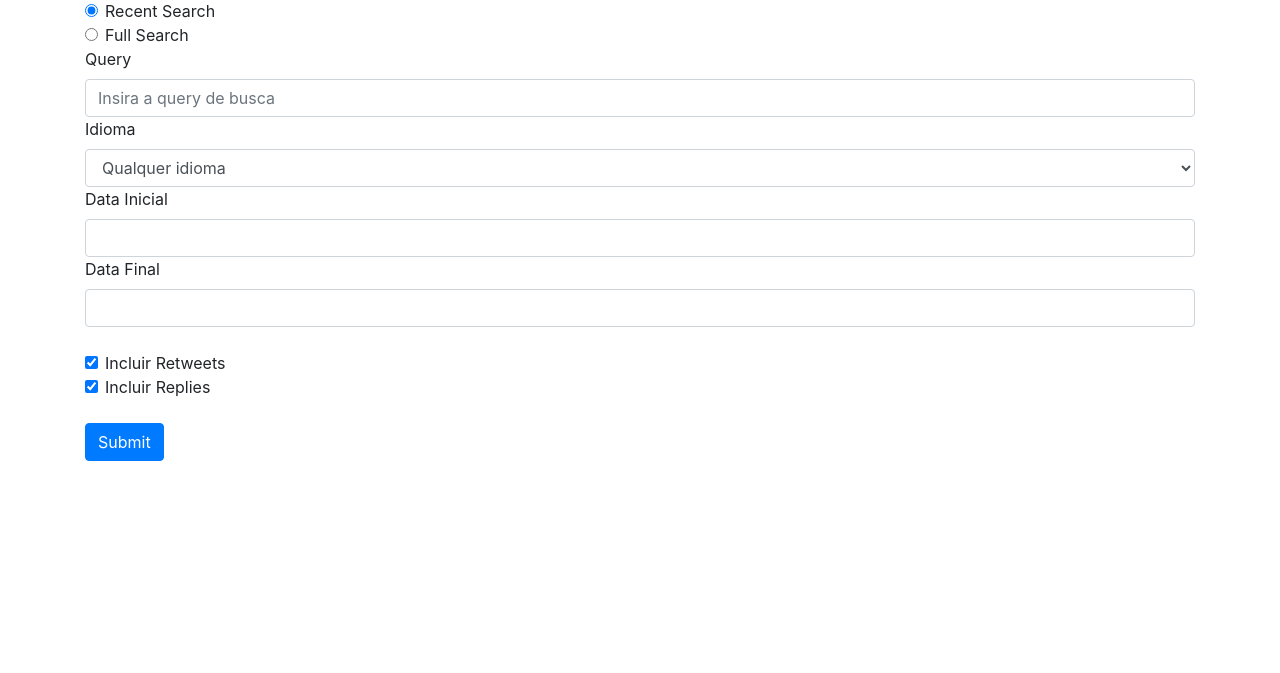
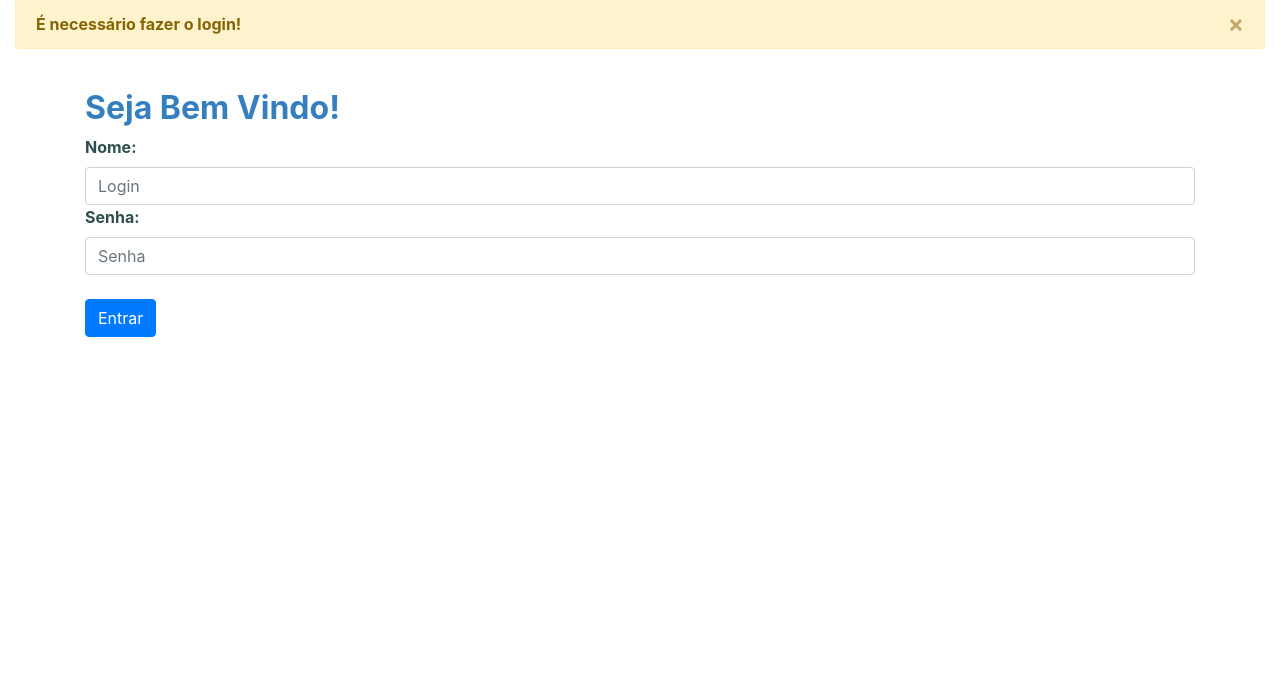
Before and after one commit to FlavioTomeOrbitDS/flask-gcloud, a Flask app: page / in a window 1280 px wide. Shown: the part 127-800 px from the top of the page. Run offline with Flask 2, Linux system fonts and the light colour scheme; some libraries are stand-ins or nearby versions; grey boxes are pictures that could not be loaded.

Commit message:
Login page

```diff
--- a/main.py
+++ b/main.py
@@ -1,120 +1,155 @@
-from flask import Flask, render_template, request, Response, flash
+from flask import Flask, render_template, request, Response, flash, redirect, url_for, session
 from io import BytesIO
 from scripts import *
 
 app = Flask(__name__)
 
-app.secret_key = "super secret key"
+app.secret_key = "myscrtky"
+
+user = {"username": "orbit", "password":"xyz"}
 
 #-------------------------------------- TWEETS COUNT -------------------------------------------
 @app.route("/tweetscount", methods=['GET', 'POST'])
 def tweetscount():
-    if request.method == "GET":
-        return render_template('tweetscount.html')
+    if('user' in session and session['user'] == user['username']):
+        if request.method == "GET":
+            return render_template('tweetscount.html')
+        else:
+            # gets the query params
+            q = request.form["query"]
+
+            filename = q+"-"+str(datetime.now())
+
+            # remove retweets
+            include_retweets = request.form.get("retweets_chk")
+            if include_retweets != '1':
+                q = q + " -is:retweet"
+            # remove replies
+            include_replies = request.form.get("replies_chk")
+            if include_replies != '1':
+                q = q + " -is:reply"
+
+            lang = request.form['idioma']
+
+            # get dates
+            dt1 = request.form['datepicker']
+            dt2 = request.form['datepicker2']
+
+            # gets the value from checkbox
+            chk = request.form.getlist('chkbox')
+
+            currentDate = datetime.now()
+
+            #if value == 0, then do the recent search
+            if chk[0] == '1':
+                fromDate, toDate = formatDates(dt1,dt2,'recent')
+                # Dates vefification
+                if getDaysBetweenDates(dt1, currentDate.strftime("%d/%m/%Y")) > 7:
+                    flash('Atenção! A opção "Recent Search" somente busca tweets dos últimos 7 dias! Verifique a Data Inicial! ')
+                    return render_template('index.html')
+                elif dt2 > currentDate.strftime("%d/%m/%Y"):
+                    flash('Atenção! A o parâmetro Data Final é maior que a Data Atual.')
+                    return render_template('index.html')
+                df_output = getTweetsRecentCount(q, lang, fromDate, toDate)
+            else:
+            # full search
+                fromDate, toDate = formatDates(dt1,dt2,'full')
+
+                if dt2 > currentDate.strftime("%d/%m/%Y"):
+                    flash('Atenção! A o parâmetro Data Final é maior que a Data Atual.')
+
+                df_output = getTweetsCount(q,lang, fromDate, toDate)
+
+            return exportexcelfile(df_output,filename)
     else:
-        # gets the query params
-        q = request.form["query"]
-
-        filename = q+"-"+str(datetime.now())
-
-        # remove retweets
-        include_retweets = request.form.get("retweets_chk")
-        if include_retweets != '1':
-            q = q + " -is:retweet"
-        # remove replies
-        include_replies = request.form.get("replies_chk")
-        if include_replies != '1':
-            q = q + " -is:reply"
-
-        lang = request.form['idioma']
-
-        # get dates
-        dt1 = request.form['datepicker']
-        dt2 = request.form['datepicker2']
-
-        # gets the value from checkbox
-        chk = request.form.getlist('chkbox')
-
-        currentDate = datetime.now()
-
-        #if value == 0, then do the recent search
-        if chk[0] == '1':
-            fromDate, toDate = formatDates(dt1,dt2,'recent')
-            # Dates vefification
-            if getDaysBetweenDates(dt1, currentDate.strftime("%d/%m/%Y")) > 7:
-                flash('Atenção! A opção "Recent Search" somente busca tweets dos últimos 7 dias! Verifique a Data Inicial! ')
-                return render_template('index.html')
-            elif dt2 > currentDate.strftime("%d/%m/%Y"):
-                flash('Atenção! A o parâmetro Data Final é maior que a Data Atual.')
-                return render_template('index.html')
-            df_output = getTweetsRecentCount(q, lang, fromDate, toDate)
-        else:
-        # full search
-            fromDate, toDate = formatDates(dt1,dt2,'full')
-
-            if dt2 > currentDate.strftime("%d/%m/%Y"):
-                flash('Atenção! A o parâmetro Data Final é maior que a Data Atual.')
-
-            df_output = getTweetsCount(q,lang, fromDate, toDate)
-
-        return exportexcelfile(df_output,filename)
+        # user not logged
+        flash('É necessário fazer o login!')
+        return render_template('login.html')
 
 #-------------------------------------- TWEETS SEARCH -------------------------------------------
 @app.route("/", methods=['GET', 'POST'])
 def index():
-    if request.method == "GET":
-        return render_template('index.html')
+    # login
+    if('user' in session and session['user'] == user['username']):
+        if request.method == "GET":
+            return render_template('index.html')
+        else:
+
+            # get the query params
+            q = request.form["query"]
+            filename = q+"-"+str(datetime.now())
+
+            # verufy if remove retweets is checked
+            include_retweets = request.form.get("retweets_chk")
+            if include_retweets != '1':
+                #include the tag in the query
+                q = q + " -is:retweet"
+            # verufy if remove replies is checked
+            include_replies = request.form.get("replies_chk")
+            if include_replies != '1':
+                #include the tag in the query
+                q = q + " -is:reply"
+
+            lang = request.form['idioma']
+
+            # get dates
+            dt1 = request.form['datepicker']
+            dt2 = request.form['datepicker2']
+
+            # gets the value from checkbox
+            chk = request.form.getlist('chkbox')
+
+            currentDate = datetime.now()
+
+            #if value == 0, then do the recent search
+            if chk[0] == '1':
+                fromDate, toDate = formatDates(dt1,dt2,'recent')
+                # Dates vefification
+                if getDaysBetweenDates(dt1, currentDate.strftime("%d/%m/%Y")) > 7:
+                    flash('Atenção! A opção "Recent Search" somente busca tweets dos últimos 7 dias! Verifique a Data Inicial! ')
+                    return render_template('index.html')
+                elif dt2 > currentDate.strftime("%d/%m/%Y"):
+                    flash('Atenção! A o parâmetro Data Final é maior que a Data Atual.')
+                    return render_template('index.html')
+
+                df_output = getRecentTweets(q, lang,fromDate,toDate)
+            else:
+            # full search
+                fromDate, toDate = formatDates(dt1,dt2,'full')
+
+                if dt2 > currentDate.strftime("%d/%m/%Y"):
+                    flash('Atenção! A o parâmetro Data Final é maior que a Data Atual.')
+                    return render_template('index.html')
+
+                df_output = getTweetsFullArchive(q,lang, fromDate, toDate)
+
+            return exportexcelfile(df_output,filename)
     else:
+        # user not logged
+        flash('É necessário fazer o login!')
+        return render_template('login.html')
 
-        # get the query params
-        q = request.form["query"]
-        filename = q+"-"+str(datetime.now())
 
-        # verufy if remove retweets is checked
-        include_retweets = request.form.get("retweets_chk")
-        if include_retweets != '1':
-            #include the tag in the query
-            q = q + " -is:retweet"
-        # verufy if remove replies is checked
-        include_replies = request.form.get("replies_chk")
-        if include_replies != '1':
-            #include the tag in the query
-            q = q + " -is:reply"
+@app.route("/login", methods = ['POST','GET'])
+def login():
+   session.permanent = False
+   if(request.method == 'POST'):
+        username = request.form.get('username')
+        password = request.form.get('password')
+        if username == user['username'] and password == user['password']:
+            session['user'] = username
+            return redirect('/')
+        else:
+            flash('Login não cadastrado!')
+            return render_template('login.html')
 
-        lang = request.form['idioma']
+   return render_template("login.html")
 
-        # get dates
-        dt1 = request.form['datepicker']
-        dt2 = request.form['datepicker2']
+@app.route("/logout", methods = ['POST','GET'])
+def logout():
+    session.pop('user')
+    return redirect('/login')
 
-        # gets the value from checkbox
-        chk = request.form.getlist('chkbox')
-
-        currentDate = datetime.now()
-
-        #if value == 0, then do the recent search
-        if chk[0] == '1':
-            fromDate, toDate = formatDates(dt1,dt2,'recent')
-            # Dates vefification
-            if getDaysBetweenDates(dt1, currentDate.strftime("%d/%m/%Y")) > 7:
-                flash('Atenção! A opção "Recent Search" somente busca tweets dos últimos 7 dias! Verifique a Data Inicial! ')
-                return render_template('index.html')
-            elif dt2 > currentDate.strftime("%d/%m/%Y"):
-                flash('Atenção! A o parâmetro Data Final é maior que a Data Atual.')
-                return render_template('index.html')
-
-            df_output = getRecentTweets(q, lang,fromDate,toDate)
-        else:
-        # full search
-            fromDate, toDate = formatDates(dt1,dt2,'full')
-
-            if dt2 > currentDate.strftime("%d/%m/%Y"):
-                flash('Atenção! A o parâmetro Data Final é maior que a Data Atual.')
-                return render_template('index.html')
-
-            df_output = getTweetsFullArchive(q,lang, fromDate, toDate)
-
-        return exportexcelfile(df_output,filename)
 
 if __name__ == "__main__":
     app.run(host="127.0.0.1", port=8080, debug=True)
--- a/templates/index.html
+++ b/templates/index.html
@@ -2,20 +2,9 @@
 <html>
   <head>
     <!-- BOOTSTRAP FILES-->
-    <link
-      rel="stylesheet"
-      href="https://cdn.jsdelivr.net/npm/bootstrap@4.3.1/dist/css/bootstrap.min.css"
-      integrity="sha384-ggOyR0iXCbMQv3Xipma34MD+dH/1fQ784/j6cY/iJTQUOhcWr7x9JvoRxT2MZw1T"
-      crossorigin="anonymous"
-    />
     <script
       src="https://code.jquery.com/jquery-3.3.1.js"
       integrity="sha256-2Kok7MbOyxpgUVvAk/HJ2jigOSYS2auK4Pfzbm7uH60="
-      crossorigin="anonymous"
-    ></script>
-    <script
-      src="https://cdn.jsdelivr.net/npm/bootstrap@4.3.1/dist/js/bootstrap.min.js"
-      integrity="sha384-JjSmVgyd0p3pXB1rRibZUAYoIIy6OrQ6VrjIEaFf/nJGzIxFDsf4x0xIM+B07jRM"
       crossorigin="anonymous"
     ></script>
 
@@ -27,6 +16,19 @@
     <script
       src="https://cdn.jsdelivr.net/npm/popper.js@1.14.7/dist/umd/popper.min.js"
       integrity="sha384-UO2eT0CpHqdSJQ6hJty5KVphtPhzWj9WO1clHTMGa3JDZwrnQq4sF86dIHNDz0W1"
+      crossorigin="anonymous"
+    ></script>
+
+    <link
+      rel="stylesheet"
+      href="https://cdn.jsdelivr.net/npm/bootstrap@4.3.1/dist/css/bootstrap.min.css"
+      integrity="sha384-ggOyR0iXCbMQv3Xipma34MD+dH/1fQ784/j6cY/iJTQUOhcWr7x9JvoRxT2MZw1T"
+      crossorigin="anonymous"
+    />
+
+    <script
+      src="https://cdn.jsdelivr.net/npm/bootstrap@4.3.1/dist/js/bootstrap.min.js"
+      integrity="sha384-JjSmVgyd0p3pXB1rRibZUAYoIIy6OrQ6VrjIEaFf/nJGzIxFDsf4x0xIM+B07jRM"
       crossorigin="anonymous"
     ></script>
 
@@ -44,51 +46,47 @@
     ></script>
 
     <script>
-      function getElementByXpath(path) {
-        return document.evaluate(
-          path,
-          document,
-          null,
-          XPathResult.FIRST_ORDERED_NODE_TYPE,
-          null
-        ).singleNodeValue;
-      }
-      function checkClick() {
-        chk = document.getElementById("fullCheckBox");
-        if (chk.checked == true) {
-          label = getElementByXpath("/html/body/div/form/div/label[3]");
-          label.style.display = "block";
-          label = getElementByXpath("/html/body/div/form/div/label[4]");
-          label.style.display = "block";
-          document.getElementById("datepicker").style.display = "block";
-          document.getElementById("datepicker2").style.display = "block";
-          document.getElementById("datepicker").required = true;
-          document.getElementById("datepicker2").required = true;
-        } else {
-          label = getElementByXpath("/html/body/div/form/div/label[3]");
-          label.style.display = "none";
-          label = getElementByXpath("/html/body/div/form/div/label[4]");
-          label.style.display = "none";
-          document.getElementById("datepicker").style.display = "none";
-          document.getElementById("datepicker2").style.display = "none";
-          document.getElementById("datepicker").required = false;
-          document.getElementById("datepicker2").required = false;
-        }
-      }
-
       $(function () {
         $("#datepicker").datepicker({ format: "dd/mm/yyyy" });
         $("#datepicker2").datepicker({ format: "dd/mm/yyyy" });
       });
     </script>
+
+    <style>
+      label {
+        font-weight: bold;
+        color:darkslategrey; ;
+      }
+      a {
+        transition: color 0.3s;
+        font-weight: bold;
+      }
+      a:hover {
+        color: #367fbf !important;
+      }
+
+      li {
+        margin-left: 45px;
+      }
+    </style>
   </head>
 
   <title>Orbit Tweets Search</title>
   <body>
     <!--NAV BAR-->
-    <nav class="navbar navbar-expand-lg navbar-dark bg-dark">
+    <nav
+      class="navbar navbar-expand-lg navbar-dark bg-dark"
+      style="background-color: #1d2840 !important"
+    >
       <div class="container-fluid">
-        <a class="navbar-brand" href="#"></a>
+        <a class="navbar-brand" href="/">
+          <img
+            src="https://storage.googleapis.com/orbit-logo/ORBIT%20-%20LOGOTIPO%20-%20HORIZONTAL%205.png"
+            width="auto"
+            height="100"
+            alt=""
+          />
+        </a>
         <button
           class="navbar-toggler"
           type="button"
@@ -100,19 +98,34 @@
         >
           <span class="navbar-toggler-icon"></span>
         </button>
-        <div
-          class="collapse navbar-collapse justify-content-md-center"
-          id="navbarSupportedContent"
-        >
-          <ul class="navbar-nav me-auto mb-2 mb-lg-0">
+        <div class="collapse navbar-collapse" id="navbarNav">
+          <ul class="navbar-nav ml-auto">
             <li class="nav-item">
-              <a class="nav-link active" aria-current="page" href="/"
+              <a
+                class="nav-link active"
+                aria-current="page"
+                href="/"
+                style="font-weight: bold"
                 >Tweets Search</a
               >
             </li>
             <li class="nav-item">
-              <a class="nav-link active" aria-current="page" href="/tweetscount"
+              <a
+                class="nav-link active"
+                aria-current="page"
+                href="/tweetscount"
+                style="font-weight: bold"
                 >Tweets Count</a
+              >
+            </li>
+            <li class="nav-item">
+              <a
+                class="nav-link active"
+
+                aria-current="page"
+                href="/logout"
+                style="font-weight: bold"
+                >Sair</a
               >
             </li>
           </ul>
@@ -136,10 +149,8 @@
 
     <!-------------------------- FORM ------------------------------>
     <div class="container">
-
-
       <br />
-      <h2>Tweets Search</h2>
+      <h2 style="color: #367fbf; font-weight: bold">Tweets Search</h2>
       <form method="post" name="form1">
         <div class="form-group">
           <!-------------------------- checkbox ------------------------------>
@@ -239,7 +250,7 @@
 
           <br />
           <button id="myBtn" type="submit" class="btn btn-primary">
-            Submit
+            Go!
           </button>
         </div>
       </form>
--- /dev/null
+++ b/templates/login.html
@@ -0,0 +1,133 @@
+<!DOCTYPE html>
+<html>
+  <head>
+    <!-- BOOTSTRAP FILES-->
+    <script
+      src="https://code.jquery.com/jquery-3.3.1.js"
+      integrity="sha256-2Kok7MbOyxpgUVvAk/HJ2jigOSYS2auK4Pfzbm7uH60="
+      crossorigin="anonymous"
+    ></script>
+
+    <script
+      src="https://code.jquery.com/jquery-3.3.1.slim.min.js"
+      integrity="sha384-q8i/X+965DzO0rT7abK41JStQIAqVgRVzpbzo5smXKp4YfRvH+8abtTE1Pi6jizo"
+      crossorigin="anonymous"
+    ></script>
+    <script
+      src="https://cdn.jsdelivr.net/npm/popper.js@1.14.7/dist/umd/popper.min.js"
+      integrity="sha384-UO2eT0CpHqdSJQ6hJty5KVphtPhzWj9WO1clHTMGa3JDZwrnQq4sF86dIHNDz0W1"
+      crossorigin="anonymous"
+    ></script>
+
+    <link
+      rel="stylesheet"
+      href="https://cdn.jsdelivr.net/npm/bootstrap@4.3.1/dist/css/bootstrap.min.css"
+      integrity="sha384-ggOyR0iXCbMQv3Xipma34MD+dH/1fQ784/j6cY/iJTQUOhcWr7x9JvoRxT2MZw1T"
+      crossorigin="anonymous"
+    />
+
+    <script
+      src="https://cdn.jsdelivr.net/npm/bootstrap@4.3.1/dist/js/bootstrap.min.js"
+      integrity="sha384-JjSmVgyd0p3pXB1rRibZUAYoIIy6OrQ6VrjIEaFf/nJGzIxFDsf4x0xIM+B07jRM"
+      crossorigin="anonymous"
+    ></script>
+    <title>Orbit Tweets Search</title>
+
+    <style>
+      label {
+        font-weight: bold;
+        color:darkslategrey;
+      }
+      a {
+        transition: color 0.3s;
+        font-height: bold;
+      }
+      a:hover {
+        color: #367fbf !important;
+      }
+
+      li {
+        margin-left: 45px;
+      }
+    </style>
+  </head>
+  <body>
+    <!--NAV BAR-->
+    <nav
+      class="navbar navbar-expand-lg navbar-dark bg-dark"
+      style="background-color: #1d2840 !important"
+    >
+      <div class="container-fluid">
+        <a class="navbar-brand" href="#">
+          <img
+            src="https://storage.googleapis.com/orbit-logo/ORBIT%20-%20LOGOTIPO%20-%20HORIZONTAL%205.png"
+            width="auto"
+            height="100"
+            alt=""
+          />
+        </a>
+        <a class="navbar-brand" href="#"></a>
+        <button
+          class="navbar-toggler"
+          type="button"
+          data-bs-toggle="collapse"
+          data-bs-target="#navbarSupportedContent"
+          aria-controls="navbarSupportedContent"
+          aria-expanded="false"
+          aria-label="Toggle navigation"
+        >
+          <span class="navbar-toggler-icon"></span>
+        </button>
+        <div
+          class="collapse navbar-collapse justify-content-md-center"
+          id="navbarSupportedContent"
+        >
+          <ul class="navbar-nav me-auto mb-2 mb-lg-0"></ul>
+        </div>
+      </div>
+    </nav>
+    <div class="container-fluid">
+      {% for message in get_flashed_messages()%}
+      <div class="alert alert-warning alert-dismissible fade show" role="alert">
+        <strong>{{message}}</strong>
+        <button
+          type="button"
+          class="close"
+          data-dismiss="alert"
+          aria-label="Close"
+        >
+          <span aria-hidden="true">&times;</span>
+        </button>
+      </div>
+      {% endfor %}
+    </div>
+    <br />
+    <div class="container">
+      <h2 style="color: #367fbf; font-weight: bold">Seja Bem Vindo!</h2>
+      <form action="/login" method="POST">
+        <div class="form-group">
+          <label for="formGroupExampleInput">Nome:</label>
+          <input
+            type="text"
+            class="form-control"
+            name="username"
+            placeholder="Login"
+            required="true"
+          />
+          <label for="formGroupExampleInput">Senha:</label>
+          <input
+            type="password"
+            class="form-control"
+            name="password"
+            placeholder="Senha"
+            required="true"
+          />
+          <br />
+          <button id="myBtn" type="submit" class="btn btn-primary">
+            Entrar
+          </button>
+        </div>
+      </form>
+    </div>
+  </body>
+</html>
```
Also changed, not shown: templates/tweetscount.html (+55 -7 lines), static/logo-orbit.jpeg (added). Lines whose indentation alone changed are shown as unchanged.
